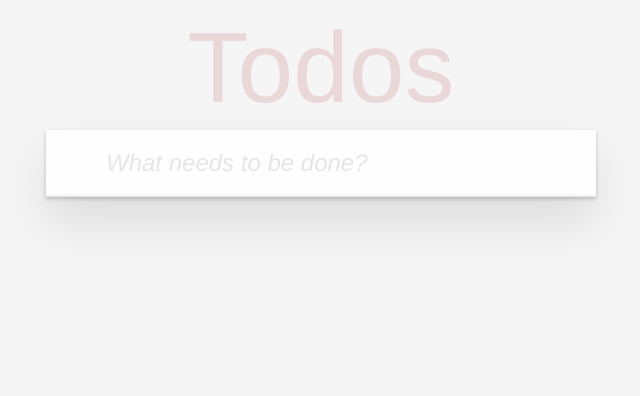
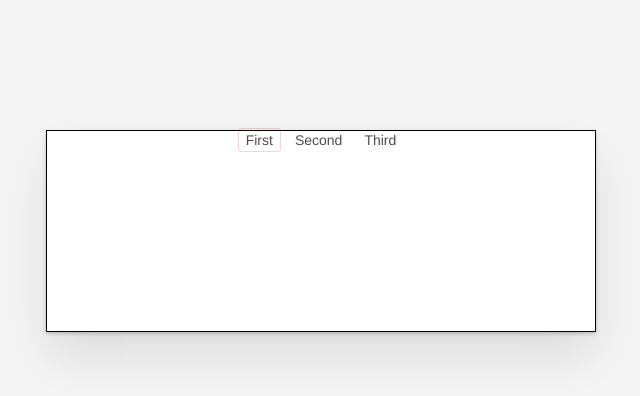
Before and after one commit to vahizurazov/todovue, a Vue app: page /first in a window 1280 px wide. Shown: the top 396 px of the page, without its empty margins (319-959 px from the left). Built offline with nearby package versions, Linux system fonts and the light colour scheme.

Commit message:
test router vue

```diff
--- a/package.json
+++ b/package.json
@@ -3,7 +3,7 @@
   "version": "0.1.0",
   "private": true,
   "scripts": {
-    "serve": "vue-cli-service serve",
+    "start": "vue-cli-service serve",
     "build": "vue-cli-service build",
     "lint": "vue-cli-service lint"
   },
--- a/src/App.vue
+++ b/src/App.vue
@@ -1,21 +1,23 @@
 <template>
   <section class="todoapp">
-    <TodoHeader @addItem="addItem" />
+    <TodoHeader @addItem="addItem" v-show="isShowAll" />
     <TodoList
       :todos="todoListFiltered"
       @removeFn="removeTodo"
       @edit="updateTodo"
       :toggle="allCompleated"
       @toggleAll="toggleAllTodo"
+      v-show="isShowAll"
     />
     <TodoFooter
       :todo="todos"
       :counter="uncompletedTodo.length"
       @clear="removeCompleated"
       :showBtnClear="uncheckedTodo"
+      v-show="isShowAll"
     />
 
-    <BtnSub :isShow="isShow">{{ btnText }}</BtnSub>
+    <BtnSub>{{ btnText }}</BtnSub>
   </section>
 </template>
 
@@ -39,7 +41,7 @@ export default {
       newTodo: '',
       view: 'all',
       btnText: 'Save',
-      isShow: false,
+      isShowAll: false,
     }
   },
   computed: {
--- a/src/BtnSub.vue
+++ b/src/BtnSub.vue
@@ -1,8 +1,20 @@
 <template>
   <div class="btn" v-show="isShow">
-    <slot>Отправить</slot>
-    <p>{{ massageTwo }}</p>
-    <input v-model="massageTwo" />
+    <!-- <slot>Отправить</slot> -->
+    <!-- <p :title="massageTwo">{{ massageTwo }}</p> -->
+    <!-- <input v-model="massageTwo" /> -->
+
+    <ul class="filters">
+      <li>
+        <router-link to="/first">First</router-link>
+      </li>
+      <li>
+        <router-link to="/second">Second</router-link>
+      </li>
+      <li>
+        <router-link to="/third">Third</router-link>
+      </li>
+    </ul>
   </div>
 </template>
 
@@ -12,16 +24,20 @@ export default {
   data() {
     return {
       massageTwo: '',
+      isShow: true,
+      msg: 'Massage',
     }
-  },
-  props: {
-    isShow: Boolean,
   },
 }
 </script>
 <style scoped>
 .btn {
   border: 1px solid #000;
-  padding: 45px;
+  height: 200px;
+}
+.filters {
+  width: 100%;
+  display: flex;
+  justify-content: center;
 }
 </style>
--- a/src/components/TodoItem.vue
+++ b/src/components/TodoItem.vue
@@ -2,7 +2,7 @@
   <li class="todo" v-bind:class="{ completed: item.completed, editing: isEditing }">
     <div class="view">
       <input class="toggle" type="checkbox" v-model="item.completed" :id="item.id" />
-      <label v-on:dblclick="editTodo" v-bind:title="massage">{{ item.label }}</label>
+      <label v-on:dblclick="editTodo" :title="massage">{{ item.label }}</label>
 
       <button type="button" class="destroy" v-on:click="deletItem"></button>
     </div>
@@ -31,20 +31,22 @@ export default {
     return {
       isEditing: false,
       editValue: '',
-      massage: 'ХУЛЕ ТАК ДОЛГО ЗАСТЫЛ НА ОДНОМ МЕСТЕ',
+      massage: 'ХУЛЕ ТАК ДОЛГО ЗАСТЫЛ НА ОДНОМ МЕСТЕ? НАЖМИ ЧТО-ТО!!',
     }
   },
   methods: {
-    async editTodo() {
+    editTodo() {
       this.isEditing = true
       this.editValue = this.item.label
+      this.focusOn()
+    },
+    async focusOn() {
       await this.$nextTick()
       this.$refs.focusInput.focus()
     },
     doneEditTodo() {
       if (!this.isEditing) return
-      if (this.editValue === '') {
-        console.log('this.item.id', this.item)
+      if (this.editValue.trim() === '') {
         this.deletItem()
         this.isEditing = false
         return
--- /dev/null
+++ b/src/router/First.vue
@@ -0,0 +1,14 @@
+<template>
+  <div>{{first}}</div>
+</template>
+
+<script>
+export default {
+  name: 'First',
+  data() {
+    return {
+      first: 'FIRST BLOOD',
+    }
+  },
+}
+</script>
--- /dev/null
+++ b/src/router/Second.vue
@@ -0,0 +1,14 @@
+<template>
+  <div>{{second}}</div>
+</template>
+
+<script>
+export default {
+  name: 'Second',
+  data() {
+    return {
+      second: 'Second BLOOD',
+    }
+  },
+}
+</script>
--- /dev/null
+++ b/src/router/Third.vue
@@ -0,0 +1,14 @@
+<template>
+  <div>{{third}}</div>
+</template>
+
+<script>
+export default {
+  name: 'Third',
+  data() {
+    return {
+      third: 'Third BLOOD',
+    }
+  },
+}
+</script>
```
Also changed, not shown: src/router.js (+15 -0 lines).
